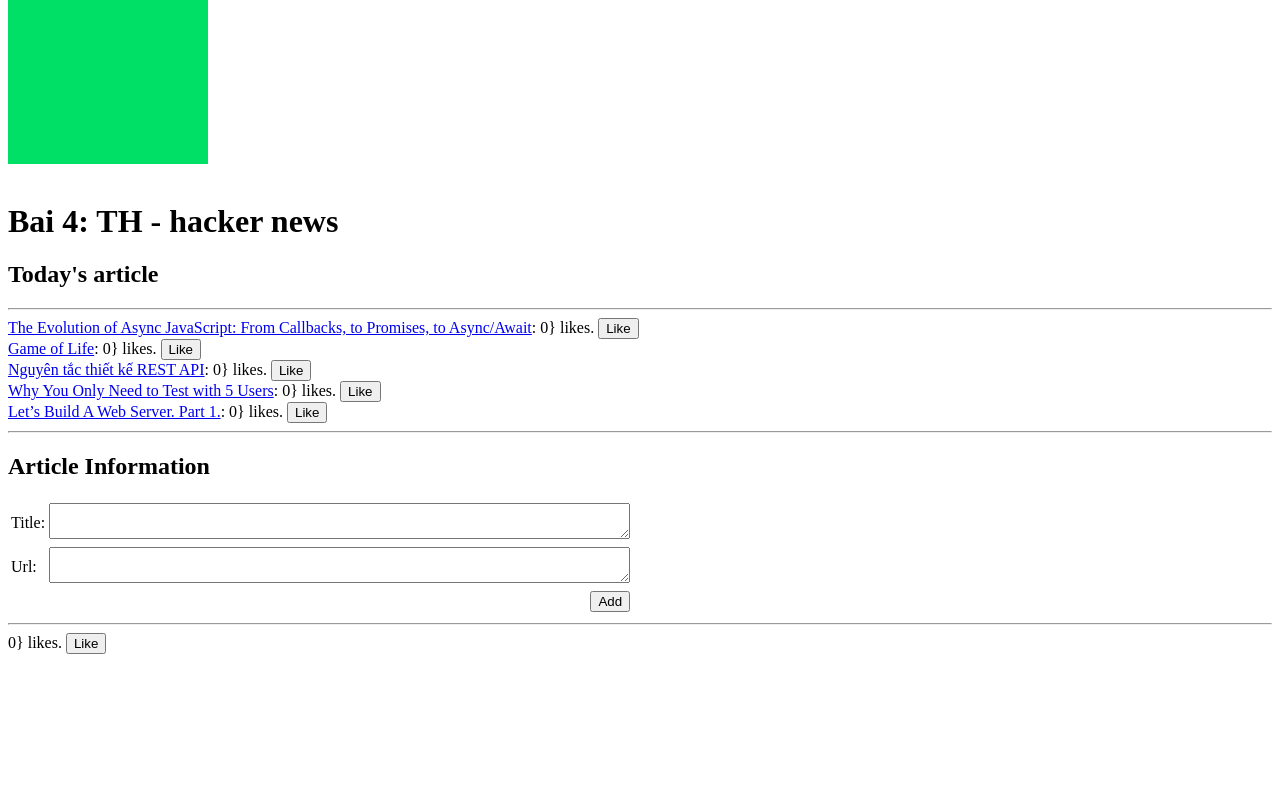
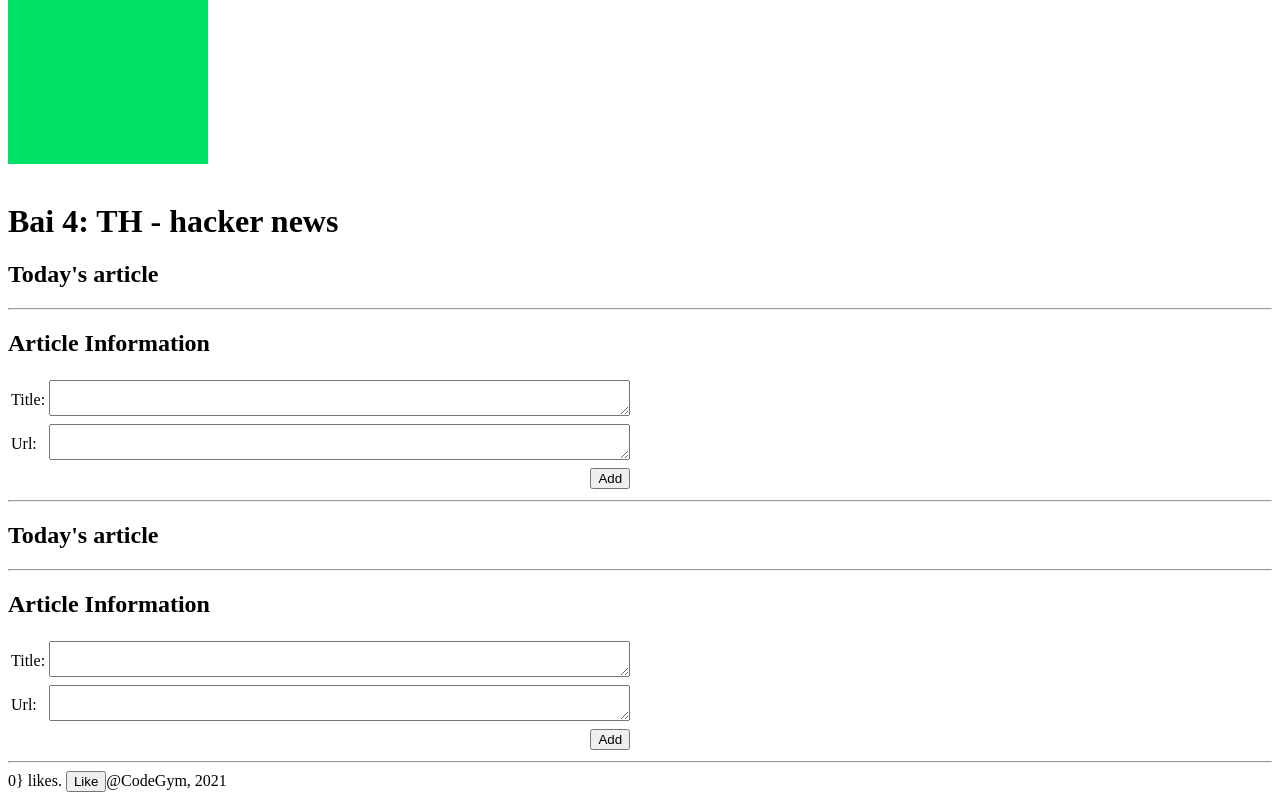
Before and after one commit to damdat97/MD5, an Angular app in the folder BT/bai 3/angular-color-picker-app/: page / in a window 1280 px wide. Shown: the part 184-984 px from the top of the page. Before the commit the page ends 846 px from the top, so only its background shows below. Built offline with nearby package versions, Linux system fonts and the light colour scheme.

Commit message:
BT- hackernews

```diff
--- a/BT/bai 3/angular-color-picker-app/src/app/app.component.html
+++ b/BT/bai 3/angular-color-picker-app/src/app/app.component.html
@@ -2,5 +2,7 @@
 <app-color-picker></app-color-picker>
 <br>
 <h1>Bai 4: TH - hacker news</h1>
+<app-navbar></app-navbar>
 <app-article></app-article>
 <app-like></app-like>
+<app-footer></app-footer>
--- a/BT/bai 3/angular-color-picker-app/src/app/app.module.ts
+++ b/BT/bai 3/angular-color-picker-app/src/app/app.module.ts
@@ -7,13 +7,17 @@
 import { ArticleComponent } from './article/article.component';
 import { LikeComponent } from './like/like.component';
 import {FormsModule} from "@angular/forms";
+import { NavbarComponent } from './navbar/navbar.component';
+import { FooterComponent } from './footer/footer.component';
 
 @NgModule({
   declarations: [
     AppComponent,
     ColorPickerComponent,
     ArticleComponent,
-    LikeComponent
+    LikeComponent,
+    NavbarComponent,
+    FooterComponent
   ],
     imports: [
         BrowserModule,
--- a/BT/bai 3/angular-color-picker-app/src/app/article/article.component.html
+++ b/BT/bai 3/angular-color-picker-app/src/app/article/article.component.html
@@ -1,8 +1,5 @@
 <h2>Today's article</h2>
-<hr>
-<div *ngFor="let art of articles">
-  <a href="{{art.url}}" target="_blank">{{art.title}}</a>: <app-like></app-like>
-</div>
+
 <hr>
 <div>
   <h2>Article Information</h2>
--- /dev/null
+++ b/BT/bai 3/angular-color-picker-app/src/app/footer/footer.component.html
@@ -0,0 +1 @@
+{{code}}
--- /dev/null
+++ b/BT/bai 3/angular-color-picker-app/src/app/footer/footer.component.ts
@@ -0,0 +1,15 @@
+import { Component, OnInit } from '@angular/core';
+
+@Component({
+  selector: 'app-footer',
+  templateUrl: './footer.component.html',
+  styleUrls: ['./footer.component.css']
+})
+export class FooterComponent implements OnInit {
+  code = '@CodeGym, 2021';
+  constructor() { }
+
+  ngOnInit(): void {
+  }
+
+}
--- /dev/null
+++ b/BT/bai 3/angular-color-picker-app/src/app/navbar/navbar.component.html
@@ -0,0 +1 @@
+<app-article></app-article>
--- /dev/null
+++ b/BT/bai 3/angular-color-picker-app/src/app/navbar/navbar.component.ts
@@ -0,0 +1,15 @@
+import { Component, OnInit } from '@angular/core';
+
+@Component({
+  selector: 'app-navbar',
+  templateUrl: './navbar.component.html',
+  styleUrls: ['./navbar.component.css']
+})
+export class NavbarComponent implements OnInit {
+
+  constructor() { }
+
+  ngOnInit(): void {
+  }
+
+}
```
Also changed, not shown: BT/bai 3/angular-color-picker-app/src/app/footer/footer.component.css (added), BT/bai 3/angular-color-picker-app/src/app/navbar/navbar.component.css (added), 2 other files (tests, documents, lock files or other folders).
